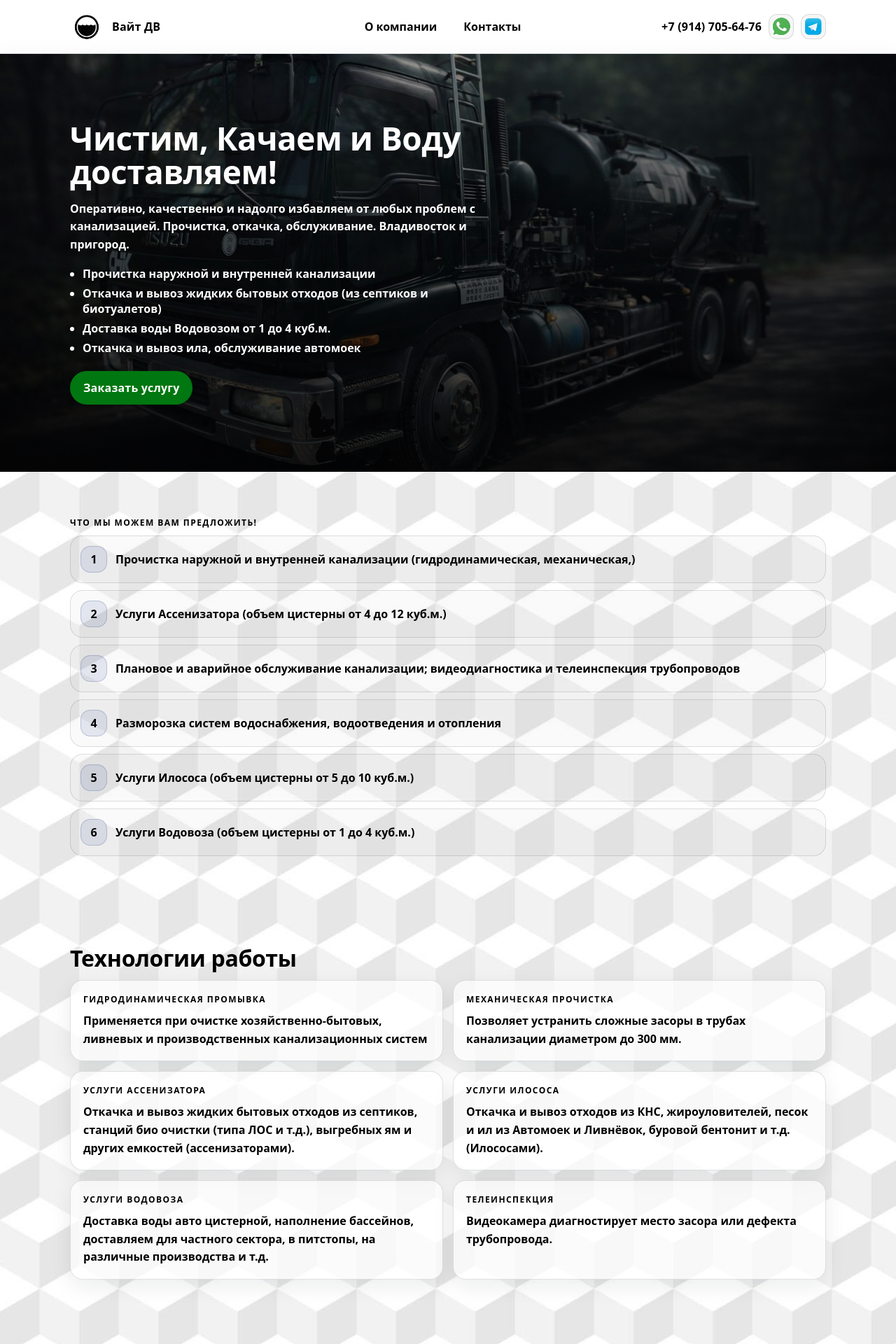
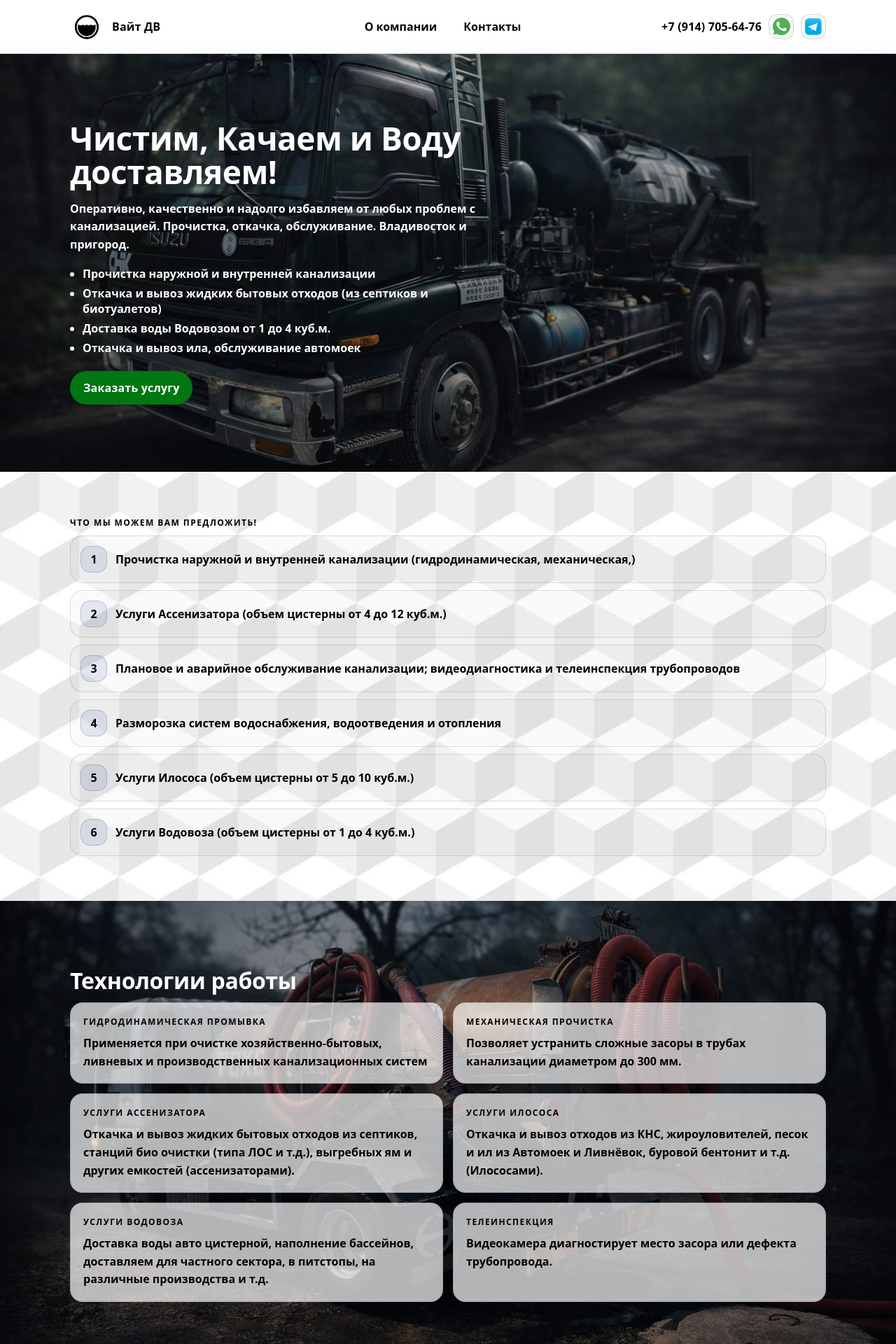
Before and after one commit to AndreyLyulekin/Bondarenko, a Next.js app: page / in a window 1280 px wide. Shown: the top 1920 px of the page at 70% size. Built offline with nearby package versions, Linux system fonts and the light colour scheme.

Commit message:
fix bg for img & add new bg

```diff
--- a/src/app/page.module.css
+++ b/src/app/page.module.css
@@ -10,6 +10,10 @@
 
 .textWhite {
   color: var(--textWhite) !important;
+}
+
+.transparent{
+  background: transparent !important;
 }
 
 .header {
@@ -138,7 +142,7 @@
 
 .hero {
   padding: 96px 0;
-  background-image: linear-gradient(rgba(0, 0, 0, 0.4), rgba(0, 0, 0, 0.8)), url('../../public/backgroundMain.jpg');
+  background-image: linear-gradient(rgba(0, 0, 0, 0.2), rgba(0, 0, 0, 0.4)), url('../../public/backgroundMain.jpg');
   background-position: center;
   background-repeat: no-repeat;
   background-size: cover;
@@ -156,6 +160,14 @@
   font-size: clamp(28px, 4vw, 46px);
   line-height: 1.05;
   letter-spacing: -0.5px;
+}
+
+.tech {
+  padding: 96px 0;
+  background-image: linear-gradient(rgba(0, 0, 0, 0.2), rgba(0, 0, 0, 0.4)), url('../../public/backgroundMain_3.jpg');
+  background-position: center;
+  background-repeat: no-repeat;
+  background-size: cover;
 }
 
 .lead {
@@ -279,7 +291,8 @@
 .ph {
   border-radius: 18px;
   border: 1px dashed var(--outline-dash);
-  background: linear-gradient(135deg, var(--accent-tint-08), var(--transparent) 45%), var(--overlay-bg-02);
+  /* background: linear-gradient(135deg, var(--accent-tint-08), var(--transparent) 45%), var(--overlay-bg-02); */
+  background: #c2c2c2;
   aspect-ratio: 4 / 3;
   display: grid;
   place-items: center;
@@ -386,7 +399,7 @@
 
 .about {
   padding: 64px 0;
-  background-image: linear-gradient(rgba(0, 0, 0, 0.4), rgba(0, 0, 0, 0.8)), url('../../public/backgroundMain_2.jpg');
+  background-image: linear-gradient(rgba(0, 0, 0, 0.2), rgba(0, 0, 0, 0.4)), url('../../public/backgroundMain_2.jpg');
   background-position: center;
   background-repeat: no-repeat;
   background-size: cover;
--- a/src/app/page.tsx
+++ b/src/app/page.tsx
@@ -116,9 +116,9 @@ export default function Page() {
         </section>
 
         {/* TECH */}
-        <section className={styles.section}>
+        <section className={`${styles.section} ${styles.tech}`}>
           <div className={styles.container}>
-            <h2 className={styles.h2}>{c.tech.title}</h2>
+            <h2 className={`${styles.h2} ${styles.textWhite}`}>{c.tech.title}</h2>
             <div className={styles.grid2}>
               {c.tech.items.map((t, i) => (
                 <div
@@ -208,11 +208,11 @@ export default function Page() {
               {c.about.features.map((f, idx) => (
                 <div
                   key={idx}
-                  className={`${styles.card} ${styles.cardPad}`}>
+                  className={`${styles.card} ${styles.cardPad} ${styles.transparent}`}>
                   {/* <Placeholder text={c.ui.imagePlaceholder} /> */}
                   <img className={styles.ph} src={f.img} alt='Фото техники'/>
                   <div style={{ height: 12 }} />
-                  <div className={styles.priceName}>
+                  <div className={`${styles.priceName} ${styles.textWhite}`}>
                     {f.titleLines.map((l, i) => (
                       <div key={i}>{l}</div>
                     ))}
--- a/src/content/site.ru.json
+++ b/src/content/site.ru.json
@@ -200,11 +200,11 @@
     "features": [
       {
         "titleLines": ["Собственный парк", "специализированной техники", "и оборудования"],
-        "img": "photo_2026-03-14_16-53-45.jpg"
+        "img": "backgroundMain_3.jpg"
       },
       {
         "titleLines": ["Комплексное проведение работ любой сложности"],
-        "img": "photo_2026-03-14_16-53-48 (2).jpg"
+        "img": "backgroundMain_4.jpg"
       },
       {
         "titleLines": ["Самые квалифицированные специлисты с тысячалетним стажем каждый"],
```
Also changed, not shown: public/backgroundMain_3.jpg (renamed from public/photo_2026-03-14_16-53-45.jpg), public/backgroundMain_4.jpg (renamed from public/photo_2026-03-14_16-53-48 (2).jpg).
